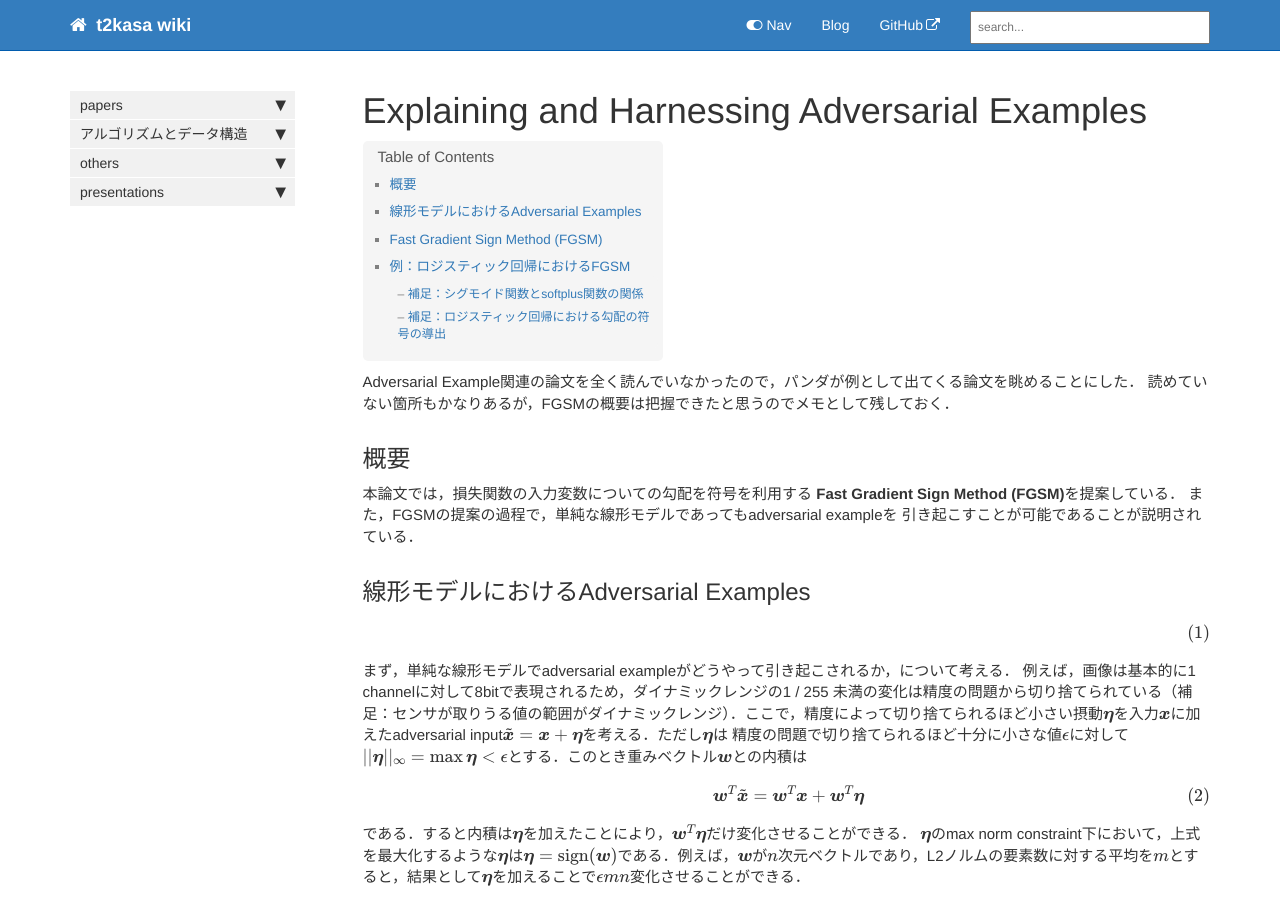
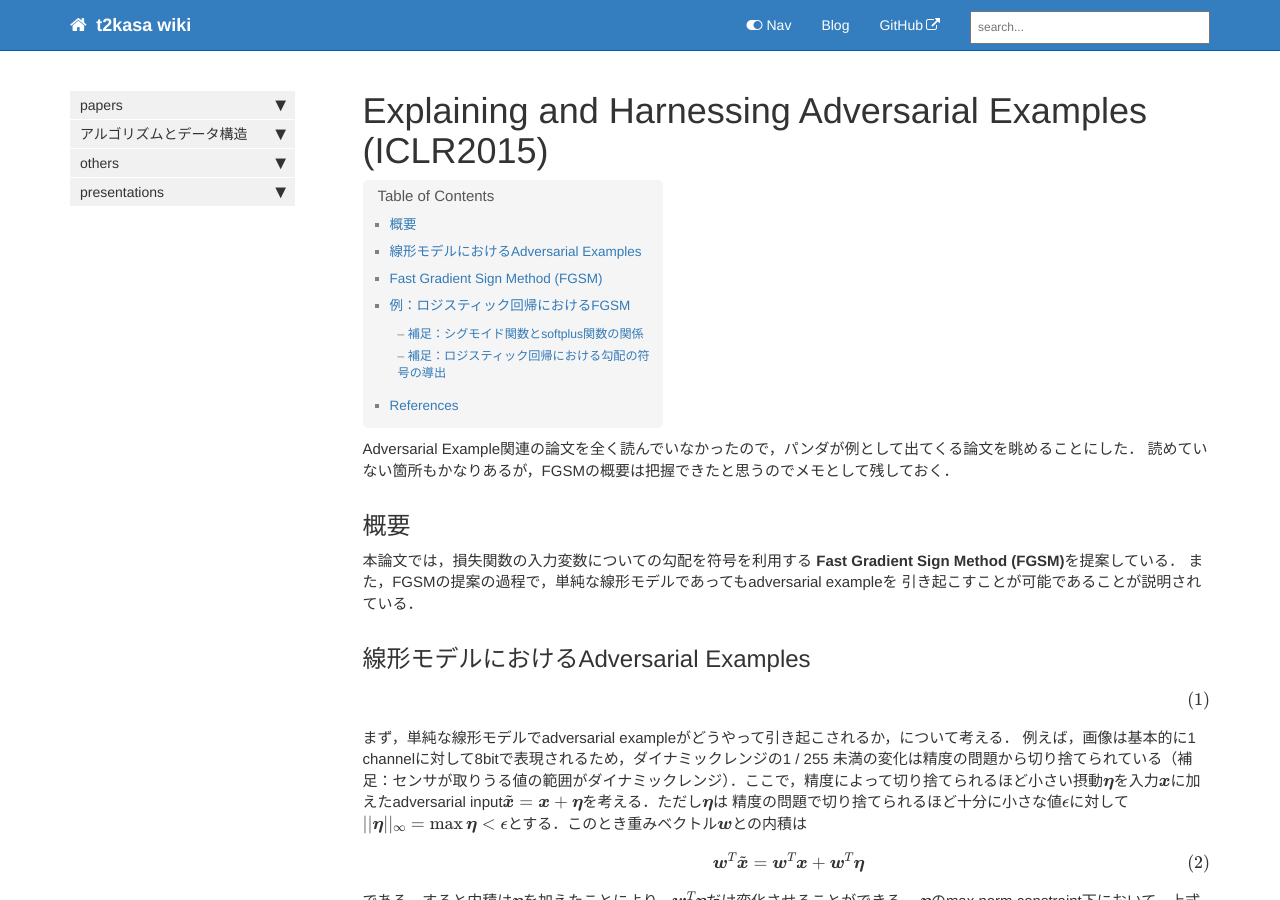
Before and after one commit to t2kasa/t2kasa.github.io, a Jekyll site: the page built from pages/papers/fgsm.md, in a window 1280 px wide and 900 px high. Built offline with Jekyll 4.4.1, drawn with Linux system fonts in a browser that asks for light colours; nearby versions of some CDN libraries; formulas are drawn with MathJax 3; comment, search, counter and statistics services are not loaded; some of the changed text lies outside the part shown.

Commit message:
add references

```diff
--- a/_data/sidebars/home_sidebar.yml
+++ b/_data/sidebars/home_sidebar.yml
@@ -22,7 +22,7 @@ entries:
       url: /born-again-neural-networks.html
       output: web
 
-    - title: "Explaining and Harnessing Adversarial Examples"
+    - title: "Explaining and Harnessing Adversarial Examples (ICLR2015)"
       url: fgsm.html
       output: web
 
--- a/pages/papers/fgsm.md
+++ b/pages/papers/fgsm.md
@@ -1,5 +1,5 @@
 ---
-title: "Explaining and Harnessing Adversarial Examples"
+title: "Explaining and Harnessing Adversarial Examples (ICLR2015)"
 last_updated: Sep 20, 2018
 tags: [Adversarial Example, Work In Progress, ICLR2015]
 sidebar: home_sidebar
@@ -145,3 +145,8 @@ $(\mathrm{ii}) \quad y = -1$のとき
     \bfeta = \epsilon \mathrm{sign}(\nabla_{\bfx} L(\bftheta, \bfx, y)) = - \epsilon \mathrm{sign}(\bfw)
 \end{align}
 である．
+
+
+## References
+
+* [Ian Goodfellow, Jon Shlens, and Christian Szegedy. Explaining and Harnessing Adversarial Examples. ICLR2015](https://arxiv.org/abs/1412.6572)
```
